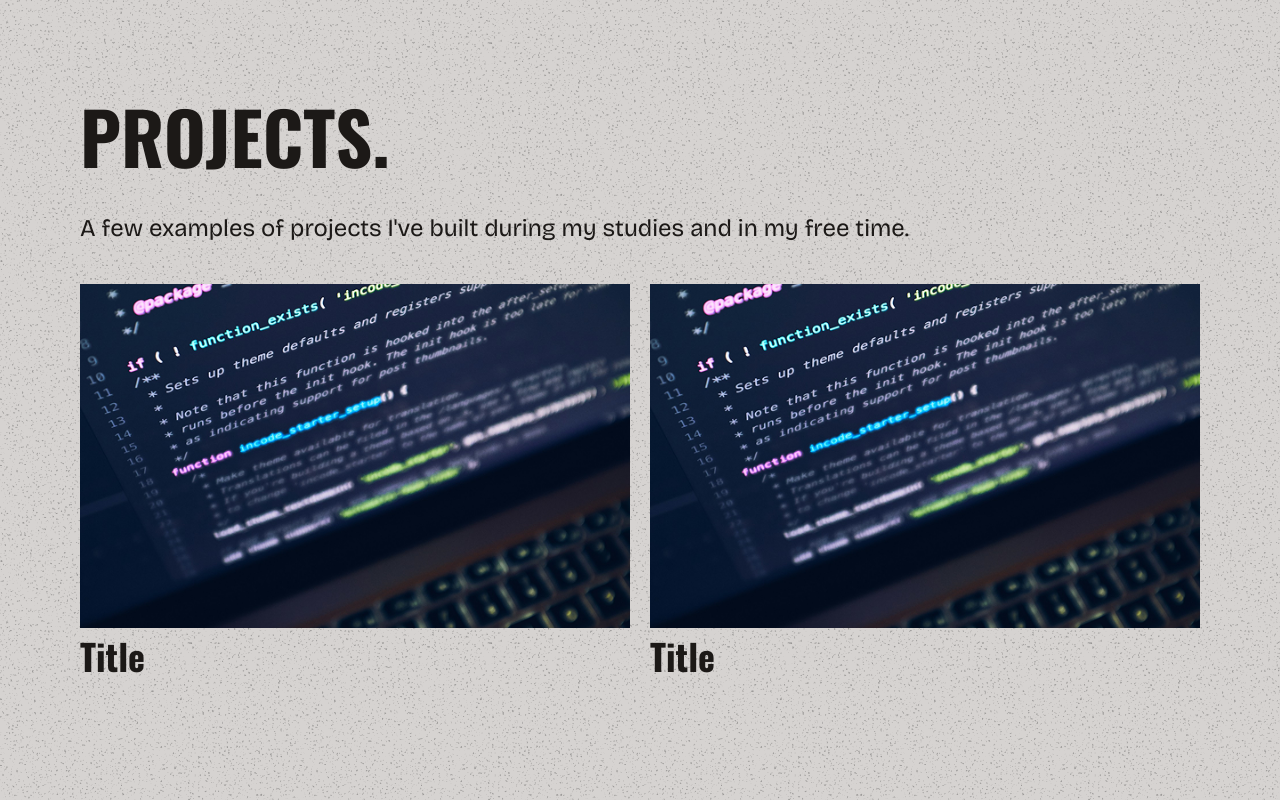
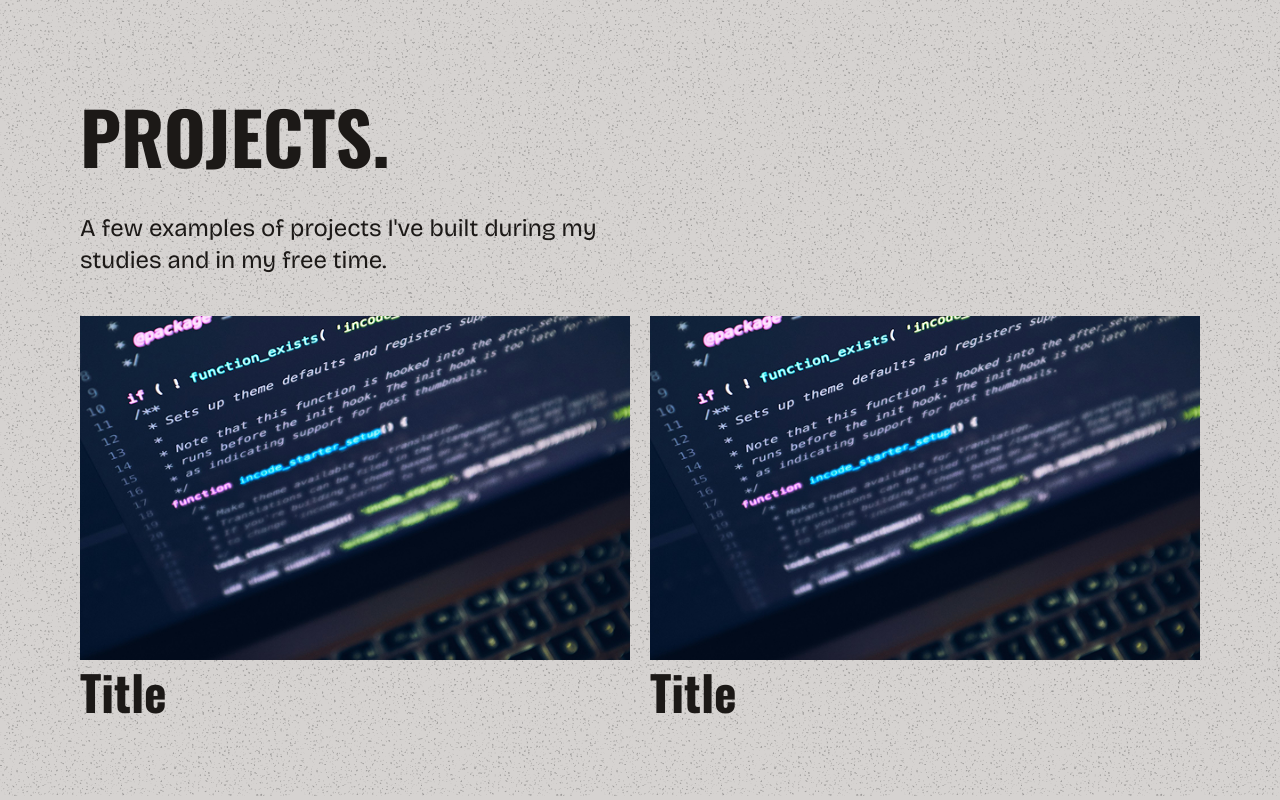
Before and after one commit to scmo-1/portfolio, a Next.js app: page / in a window 1280 px wide. Shown: the part 1932-2732 px from the top of the page. Built offline with nearby package versions, Linux system fonts and the light colour scheme.

Commit message:
change hover animations on ProjectCard

```diff
--- a/src/components/sections/projects/ProjectsSection.jsx
+++ b/src/components/sections/projects/ProjectsSection.jsx
@@ -6,7 +6,7 @@ function ProjectsSection() {
     <section className="mt-10 mb-20 flex flex-col gap-10 lg:mt-30">
       <h2 className="text-7xl">PROJECTS.</h2>
       <div className="flex w-full flex-col justify-between">
-        <p className="text-2xl">
+        <p className="text-2xl lg:w-1/2">
           A few examples of projects I've built during my studies and in my free
           time.
         </p>
--- a/src/components/ui/HoverLink.jsx
+++ b/src/components/ui/HoverLink.jsx
@@ -9,7 +9,7 @@ function HoverLink({ href, children }) {
       <motion.div
         initial="initial"
         whileHover="hovered"
-        className="ineline-flex h-2w-fit relative items-center justify-center overflow-hidden text-xl whitespace-nowrap text-stone-900"
+        className="ineline-flex relative w-fit items-center justify-center overflow-hidden text-xl whitespace-nowrap text-stone-900"
       >
         <motion.div
           variants={{
@@ -23,7 +23,7 @@ function HoverLink({ href, children }) {
           className="absolute inset-0 flex items-center justify-center"
           variants={{
             initial: { y: "110%" },
-            hovered: { y: 0 },
+            hovered: { y: 0, color: "#ea580c" },
           }}
         >
           {children}
--- a/src/components/ui/ProjectCard.jsx
+++ b/src/components/ui/ProjectCard.jsx
@@ -5,7 +5,7 @@ import Link from "next/link";
 import { motion } from "motion/react";
 import { useState } from "react";
 
-function ProjectCard({ classname }) {
+function ProjectCard({ content }) {
   const [hover, setHover] = useState(false);
 
   return (
@@ -14,22 +14,25 @@ function ProjectCard({ classname }) {
       className={`relative`}
       onMouseEnter={() => setHover(true)}
       onMouseLeave={() => setHover(false)}
+      passHref
     >
-      <div className="relative">
+      <div className="relative overflow-hidden">
         <motion.span
-          initial={{ opacity: 0 }}
-          animate={hover ? { opacity: 1 } : { opacity: 0 }}
+          whileHover={{
+            scale: 0.95,
+            background: "#f97316",
+          }}
+          initial={{ opacity: 0, scale: 0.9 }}
+          animate={
+            hover ? { opacity: 1, scale: 1 } : { opacity: 0, scale: 0.9 }
+          }
           className="absolute top-1/2 left-1/2 z-10 -translate-x-1/2 -translate-y-1/2 rounded-full bg-orange-600 px-4 py-1 text-2xl text-white"
         >
           View more
         </motion.span>
         <motion.div
-          initial={{ borderRadius: "0px", filter: "blur(0px)", scale: 1 }}
-          animate={
-            hover
-              ? { borderRadius: "20px", filter: "blur(2px)", scale: 0.99 }
-              : { borderRadius: "0px", filter: "blur(0px)", scale: 1 }
-          }
+          initial={{ filter: "blur(0px)" }}
+          animate={hover ? { filter: "blur(2px)" } : { filter: "blur(0px)" }}
           transition={{
             type: "linear",
           }}
@@ -43,16 +46,22 @@ function ProjectCard({ classname }) {
           />
         </motion.div>
       </div>
-      <div className="mt-2">
-        <h4 className="text-4xl">Title</h4>
-      </div>
-      <motion.div
-        initial={{ opacity: 0, y: -20 }}
-        animate={hover ? { opacity: 1, y: 0 } : { opacity: 0, y: -20 }}
-        className="mt-2 w-fit rounded-full border-2 border-neutral-600 px-5 py-1"
-      >
-        <span>React</span> + <span>Next.js</span> + <span>TailwindCSS</span>
-      </motion.div>
+      <motion.h4 className="incline-flex relative mt-2 w-fit items-center justify-center overflow-hidden font-bold whitespace-nowrap">
+        <motion.div
+          initial={{ y: 0 }}
+          animate={hover ? { y: "100%" } : { y: 0 }}
+          className="text-5xl"
+        >
+          Title
+        </motion.div>
+        <motion.div
+          initial={{ y: "-100%" }}
+          animate={hover ? { y: 0 } : { y: "-100%" }}
+          className="absolute inset-0 flex items-center justify-center text-5xl"
+        >
+          Title
+        </motion.div>
+      </motion.h4>
     </Link>
   );
 }
```
